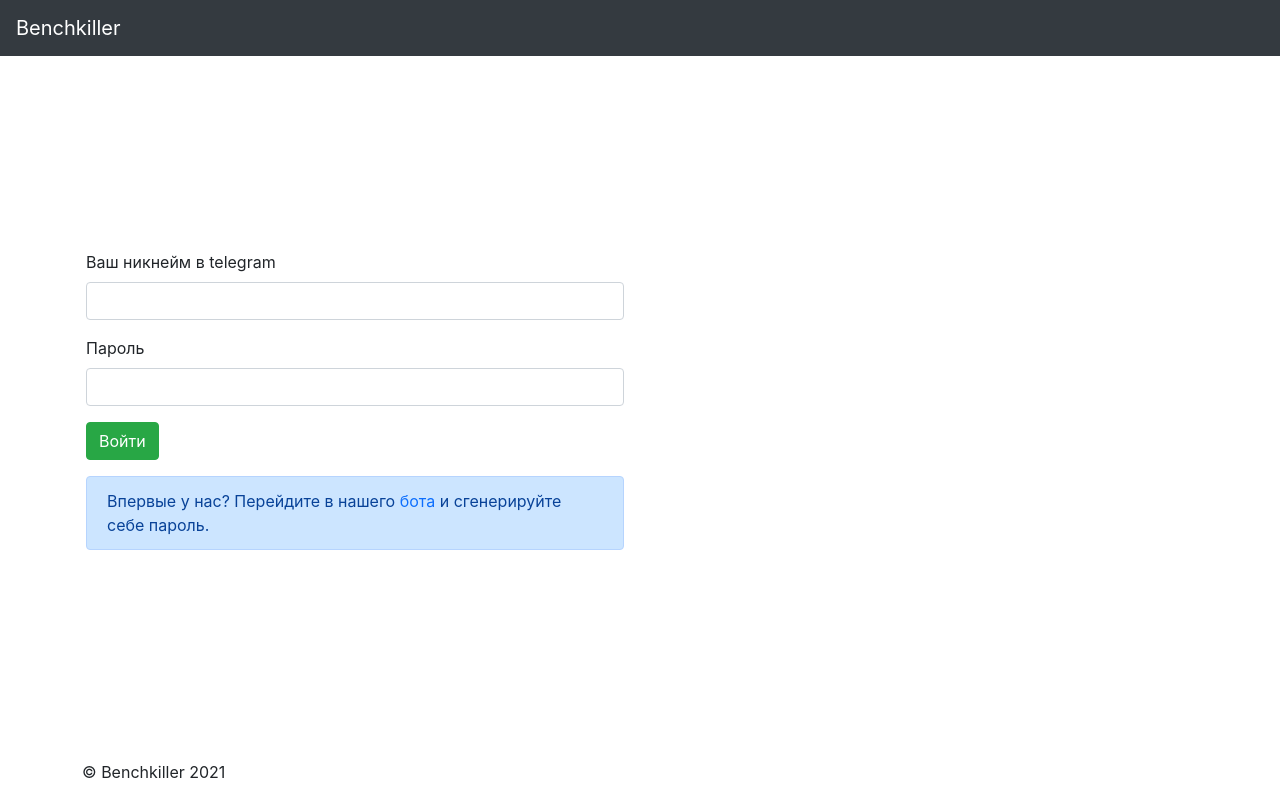
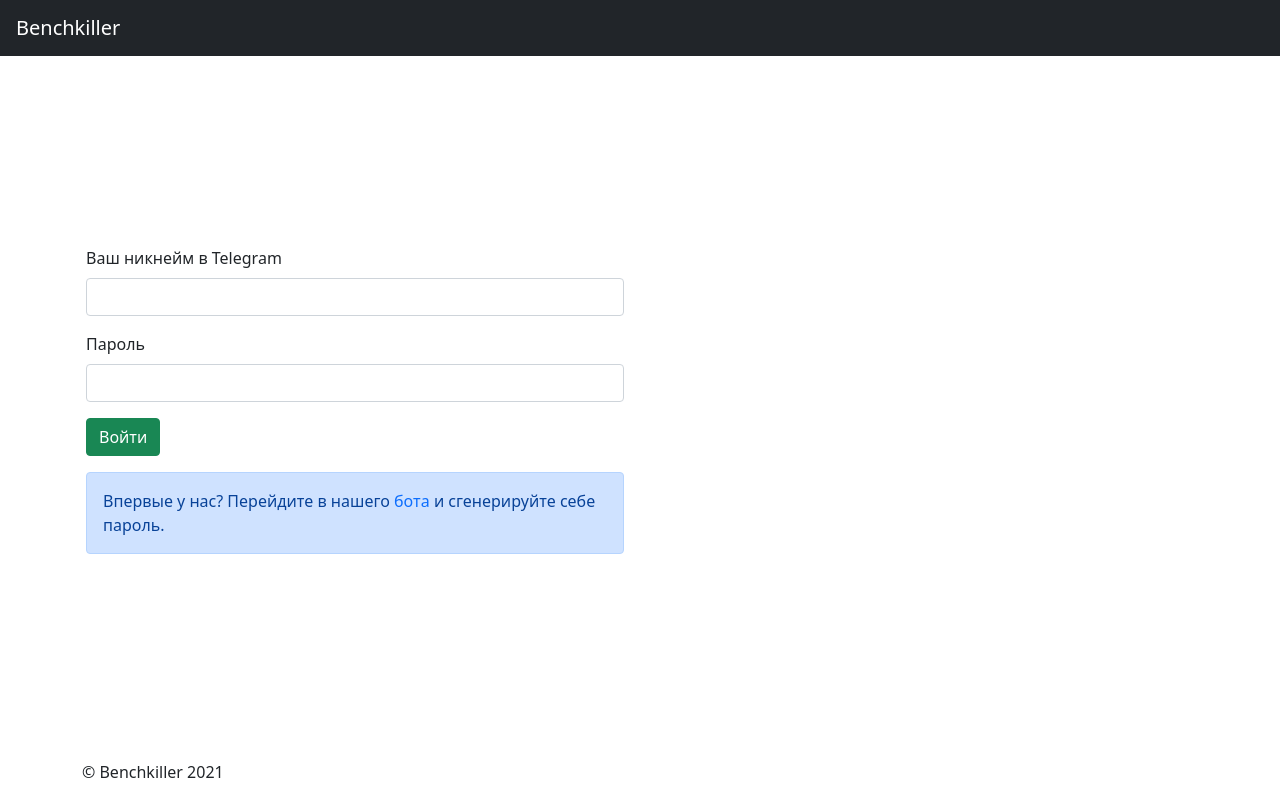
Before and after one commit to hellagirrl/bench, a Vue app: page / in a window 1280 px wide. Built offline with nearby package versions, Linux system fonts and the light colour scheme.

Commit message:
bootstrap 5 implementation

```diff
--- a/src/assets/scss/_layout.scss
+++ b/src/assets/scss/_layout.scss
@@ -1,8 +1,6 @@
 html,
 body {
   height: 100%;
-  font-family: $font-family;
-  color: $text-color;
 }
 
 #app {
--- a/src/assets/scss/_login.scss
+++ b/src/assets/scss/_login.scss
@@ -1,29 +1,12 @@
 .login-flex {
   min-height: 100%;
-}
-
-.login-nav {
-  background-color: $navbar-background;
 }
 
 .container {
   max-width: 1140px !important;
 }
 
-.alert-primary {
-  padding: 0.75rem 1.25rem;
-  background-color: #cce5ff;
-}
-
 .toast-notification {
-  color: #721c24;
-  background-color: #f8d7da;
-  border-color: #f5c6cb;
   top: 65px;
   right: 10px;
 }
-
-.btn-success {
-  background-color: $btn-success-color;
-  border-color: $btn-success-color;
-}
--- a/src/assets/scss/style.scss
+++ b/src/assets/scss/style.scss
@@ -1,8 +1,3 @@
-$text-color: #212529;
-$btn-success-color: #28a745;
-$navbar-background: #343a40;
-$font-family: -apple-system, BlinkMacSystemFont, "Segoe UI", Roboto, "Helvetica Neue", Arial, "Noto Sans", "Liberation Sans", sans-serif, "Apple Color Emoji", "Segoe UI Emoji", "Segoe UI Symbol", "Noto Color Emoji";
-
 @import "node_modules/bootstrap/scss/bootstrap";
 
 @import '_layout.scss';
--- a/src/components/Login.vue
+++ b/src/components/Login.vue
@@ -1,6 +1,8 @@
 <template>
   <div class="d-flex flex-column login-flex justify-content-between">
-    <nav class="navbar navbar-dark navbar-expand-mb login-nav py-2 px-3">
+    <nav
+      class="navbar navbar-dark bg-dark navbar-expand-mb login-nav py-2 px-3"
+    >
       <a href="/" class="navbar-brand">Benchkiller</a>
     </nav>
     <main class="container">
--- a/src/components/Toast.vue
+++ b/src/components/Toast.vue
@@ -5,7 +5,7 @@
       class="toast toast-notification show position-fixed"
       role="alert"
     >
-      <div class="toast-body">
+      <div class="alert-danger toast-body">
         {{ $t("message.dangerAlert") }}
       </div>
     </div>
--- a/src/locales/ru.json
+++ b/src/locales/ru.json
@@ -1,6 +1,6 @@
 {
     "message": {
-      "nickname": "Ваш никнейм в telegram",
+      "nickname": "Ваш никнейм в Telegram",
       "password": "Пароль",
       "loginButton": "Войти",
       "alertMessage1": "Впервые у нас? Перейдите в нашего ",
```
